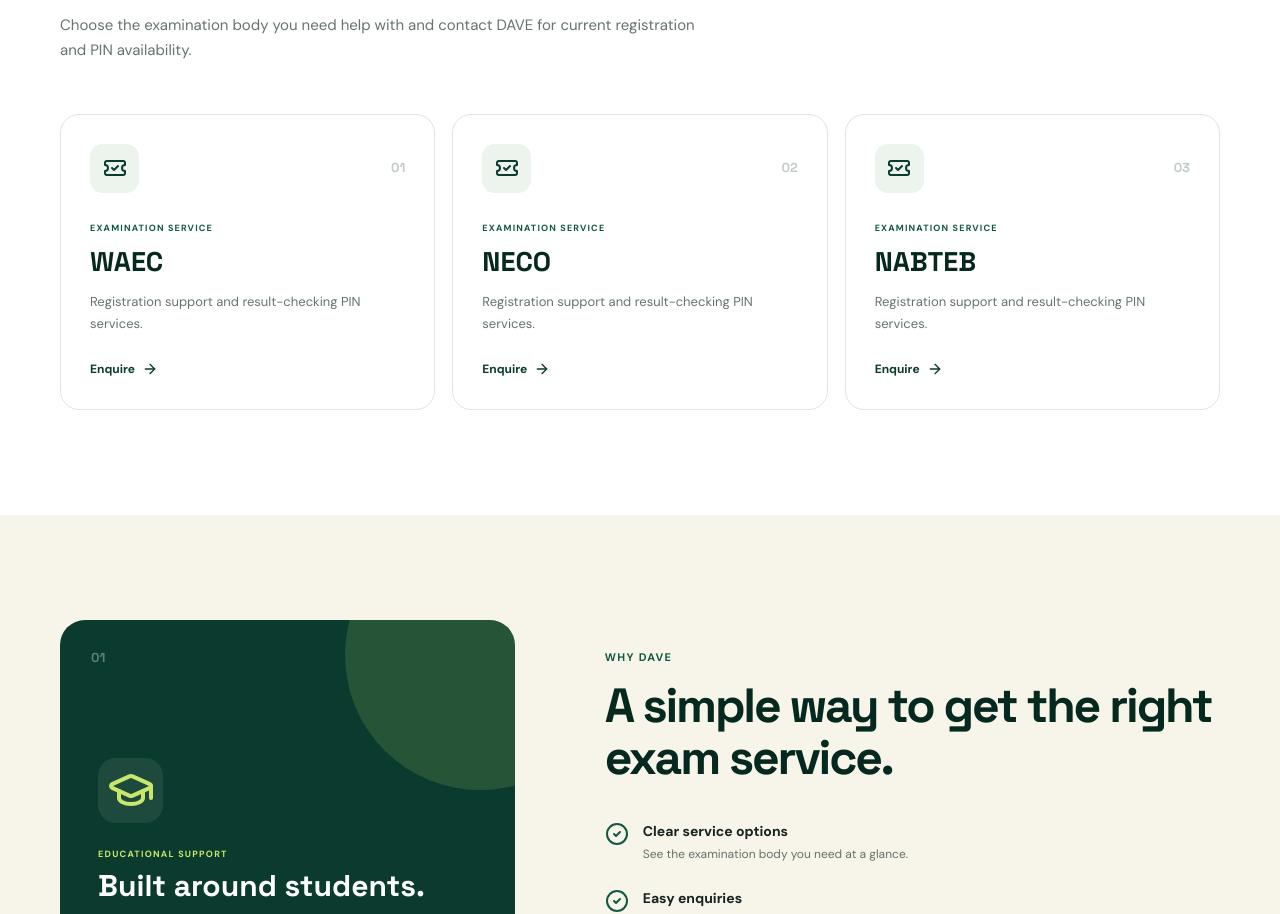
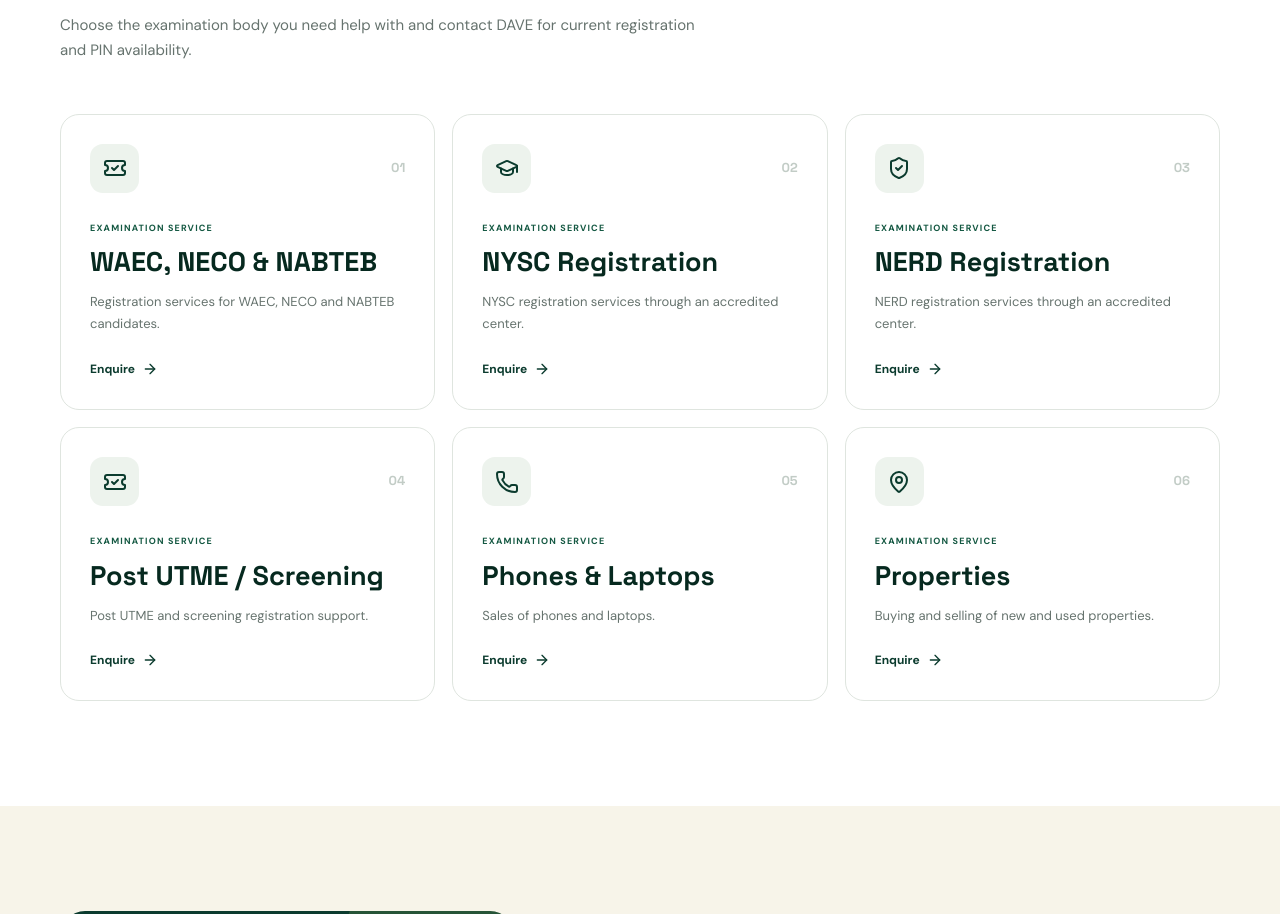
Before and after one commit to 1mojisola/DAVE-Computers-Educational-Consult, a React (Vite) app: page / in a window 1280 px wide. Shown: the part 1010-1924 px from the top of the page. Built offline with nearby package versions, Linux system fonts and the light colour scheme.

Commit message:
Update main.jsx

```diff
--- a/src/main.jsx
+++ b/src/main.jsx
@@ -33,18 +33,33 @@
 const services = [
   {
     icon: TicketCheck,
-    title: "WAEC",
-    text: "Registration support and result-checking PIN services."
+    title: "WAEC, NECO & NABTEB",
+    text: "Registration services for WAEC, NECO and NABTEB candidates."
+  },
+  {
+    icon: GraduationCap,
+    title: "NYSC Registration",
+    text: "NYSC registration services through an accredited center."
+  },
+  {
+    icon: ShieldCheck,
+    title: "NERD Registration",
+    text: "NERD registration services through an accredited center."
   },
   {
     icon: TicketCheck,
-    title: "NECO",
-    text: "Registration support and result-checking PIN services."
+    title: "Post UTME / Screening",
+    text: "Post UTME and screening registration support."
   },
   {
-    icon: TicketCheck,
-    title: "NABTEB",
-    text: "Registration support and result-checking PIN services."
+    icon: Phone,
+    title: "Phones & Laptops",
+    text: "Sales of phones and laptops."
+  },
+  {
+    icon: MapPin,
+    title: "Properties",
+    text: "Buying and selling of new and used properties."
   }
 ];
 
```
